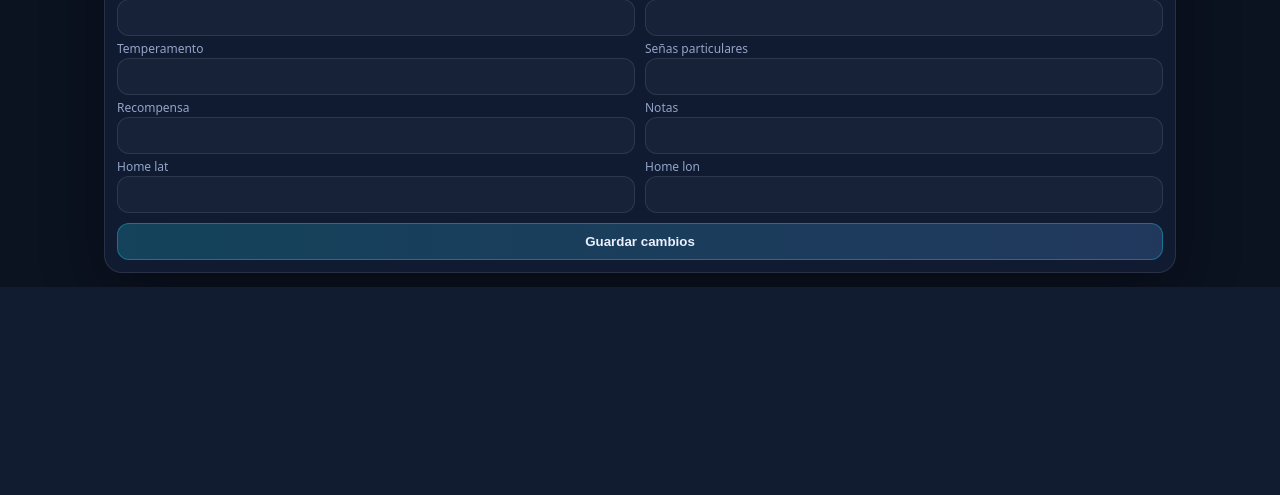
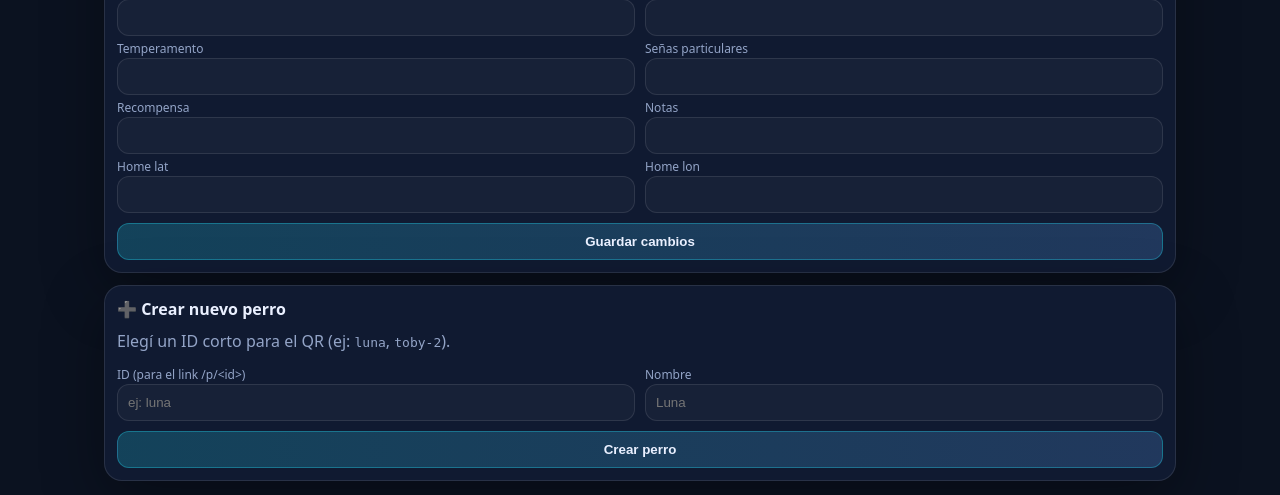
Before and after one commit to MartinLautaroGimenez/pet-qr, a FastAPI app: template app/templates/dashboard.html in a window 1280 px wide. Shown: the part 1123-1618 px from the top of the page. Before the commit the page ends 1410 px from the top, so only its background shows below. Run offline with FastAPI, Linux system fonts and the light colour scheme; the template is opened without the code that fills it, so the values that code supplies are empty; parts of the project's set-up code (start-up, migrations or seed data) failed here and were passed over.

Commit message:
Add admin feature to create new pets with ID and name

```diff
--- a/app/main.py
+++ b/app/main.py
@@ -688,3 +688,53 @@ def admin_delete_contact(request: Request, contact_id: int, pet_id: str = Form(.
         return redir
     db_delete_contact(contact_id)
     return RedirectResponse(url=f"/admin?pet={pet_id}", status_code=303)
+@app.post("/admin/pet/create")
+def admin_create_pet(
+    request: Request,
+    pet_id: str = Form(...),
+    name: str = Form(...),
+):
+    redir = require_auth(request)
+    if redir:
+        return redir
+
+    pet_id = (pet_id or "").strip().lower()
+    name = (name or "").strip()
+
+    if not pet_id or not name:
+        return RedirectResponse(url="/admin", status_code=303)
+
+    # Validación básica de ID (evita espacios/raros)
+    allowed = "abcdefghijklmnopqrstuvwxyz0123456789-_"
+    if any(ch not in allowed for ch in pet_id):
+        return HTMLResponse("ID inválido. Usá a-z 0-9 - _", status_code=400)
+
+    with sqlite3.connect(DB_PATH) as conn:
+        exists = conn.execute("SELECT 1 FROM pets WHERE id=?", (pet_id,)).fetchone()
+        if exists:
+            return HTMLResponse("Ya existe un perro con ese ID.", status_code=400)
+
+        conn.execute("""
+            INSERT INTO pets (id, name, photo, status)
+            VALUES (?, ?, ?, 'lost')
+        """, (pet_id, name, "/static/pet.jpg"))
+
+        # Copiamos contacto principal del primer perro (si existe) como default
+        first = conn.execute("SELECT id FROM pets ORDER BY rowid ASC LIMIT 1").fetchone()
+        if first:
+            first_id = first[0]
+            c = conn.execute("""
+                SELECT label, name, phone, whatsapp, priority
+                FROM contacts
+                WHERE pet_id=?
+                ORDER BY priority ASC LIMIT 1
+            """, (first_id,)).fetchone()
+            if c:
+                conn.execute("""
+                    INSERT INTO contacts (pet_id, label, name, phone, whatsapp, priority)
+                    VALUES (?,?,?,?,?,?)
+                """, (pet_id, c[0], c[1], c[2], c[3], c[4]))
+
+        conn.commit()
+
+    return RedirectResponse(url=f"/admin?pet={pet_id}", status_code=303)
--- a/app/templates/dashboard.html
+++ b/app/templates/dashboard.html
@@ -247,6 +247,27 @@
       </form>
     </div>
 
+    <div class="card" style="margin-top:12px">
+  <h2>➕ Crear nuevo perro</h2>
+  <div class="muted">Elegí un ID corto para el QR (ej: <code>luna</code>, <code>toby-2</code>).</div>
+  <div style="height:10px"></div>
+  <form method="post" action="/admin/pet/create">
+    <div class="row">
+      <div>
+        <label>ID (para el link /p/&lt;id&gt;)</label>
+        <input name="pet_id" placeholder="ej: luna" required>
+      </div>
+      <div>
+        <label>Nombre</label>
+        <input name="name" placeholder="Luna" required>
+      </div>
+    </div>
+    <div style="height:10px"></div>
+    <button class="btn btn-primary" type="submit" style="width:100%">Crear perro</button>
+  </form>
+</div>
+
+
   </div>
 
 <script type="text/javascript">
```
